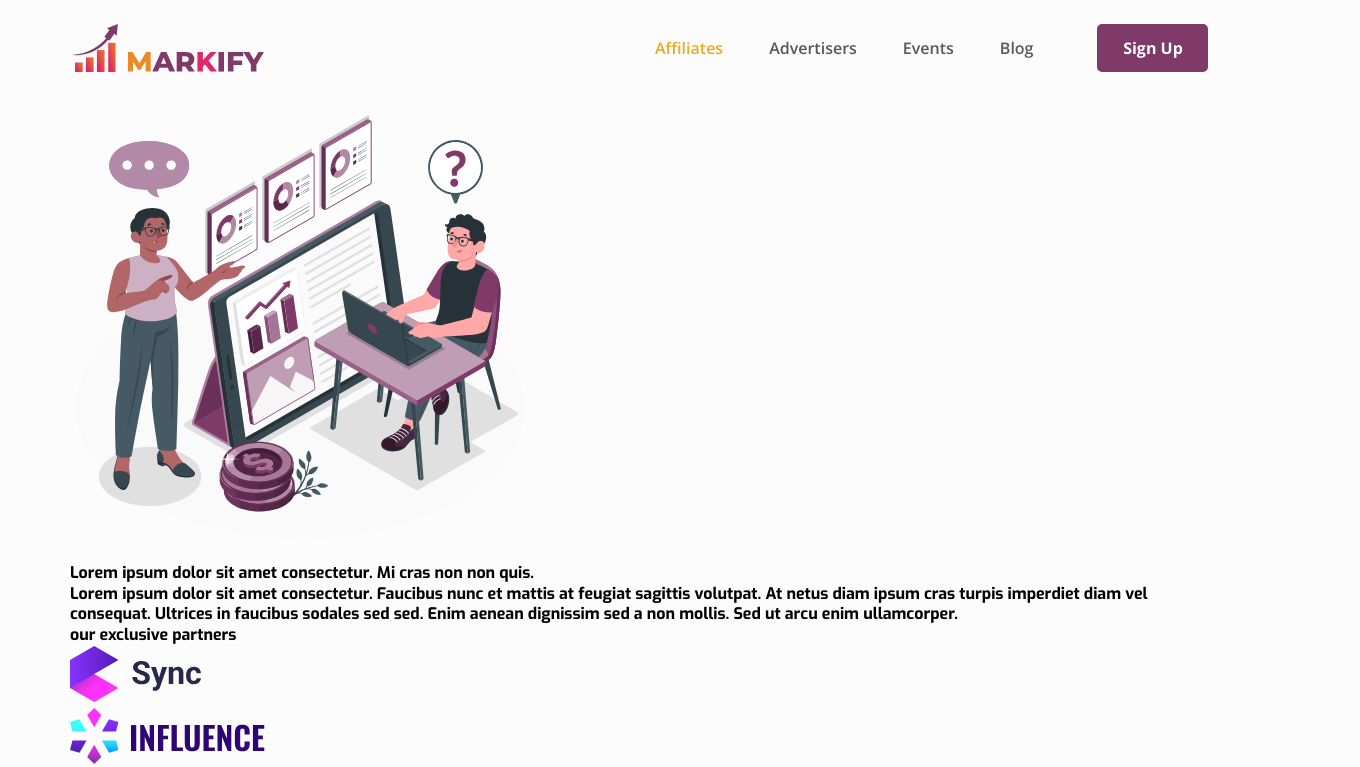
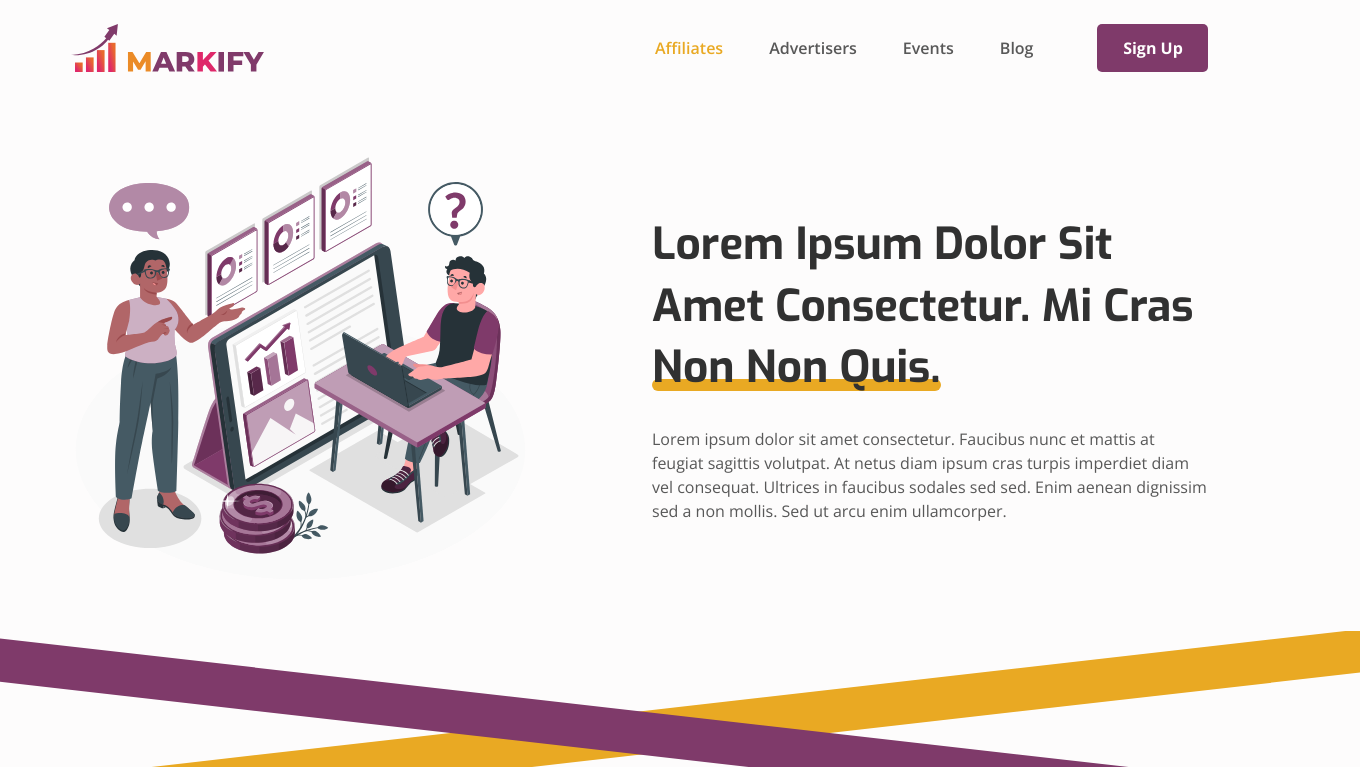
Before and after one commit to BohdanKoleiko/Galaktica, a website: page src/index.html in a window 1280 px wide. Shown: the top 767 px of the page, 1360 px wide, since content can reach past the window. Drawn offline with nearby package versions, Linux system fonts and the light colour scheme; files that its build step writes are made by us from their sources.

Commit message:
created components of rows, title and underline

```diff
--- /dev/null
+++ b/src/scss/components/_rows.scss
@@ -0,0 +1,11 @@
+.row {
+   &_bg {
+      &_byzantium {
+         background-color: #7f3a6a;
+      }
+
+      &_harvest-gold {
+         background-color: #e9a923;
+      }
+   }
+}
--- /dev/null
+++ b/src/scss/components/_title.scss
@@ -0,0 +1,27 @@
+.title {
+   font-family: $second-family;
+   font-weight: 700;
+   line-height: 140%; /* or 62px */
+   text-transform: capitalize;
+   color: #313131;
+
+   &_type {
+      &_h1 {
+         font-size: 44px;
+      }
+
+      &_h2 {
+         font-size: 32px;
+      }
+
+      &_h3 {
+         font-size: 24px;
+      }
+   }
+
+   &_color {
+      &_white {
+         color: #ffffff;
+      }
+   }
+}
--- /dev/null
+++ b/src/scss/components/_underline.scss
@@ -0,0 +1,17 @@
+.underline {
+   position: relative;
+   display: inline-block;
+   line-height: 1.1;
+
+   &::before {
+      content: "";
+      position: absolute;
+      bottom: 1px;
+      left: 0;
+      z-index: -1;
+      height: 12px;
+      width: 100%;
+      background-color: #e9a923;
+      border-radius: 10px;
+   }
+}
--- a/src/scss/style.scss
+++ b/src/scss/style.scss
@@ -34,7 +34,11 @@ body {
 @import "./components/logo";
 @import "./components/nav";
 @import "./components/button";
+@import "./components/title";
+@import "./components/rows";
+@import "./components/underline";
 
 //
 // BLOCKS
 @import "./blocks/header";
+@import "./blocks/hero";
```
